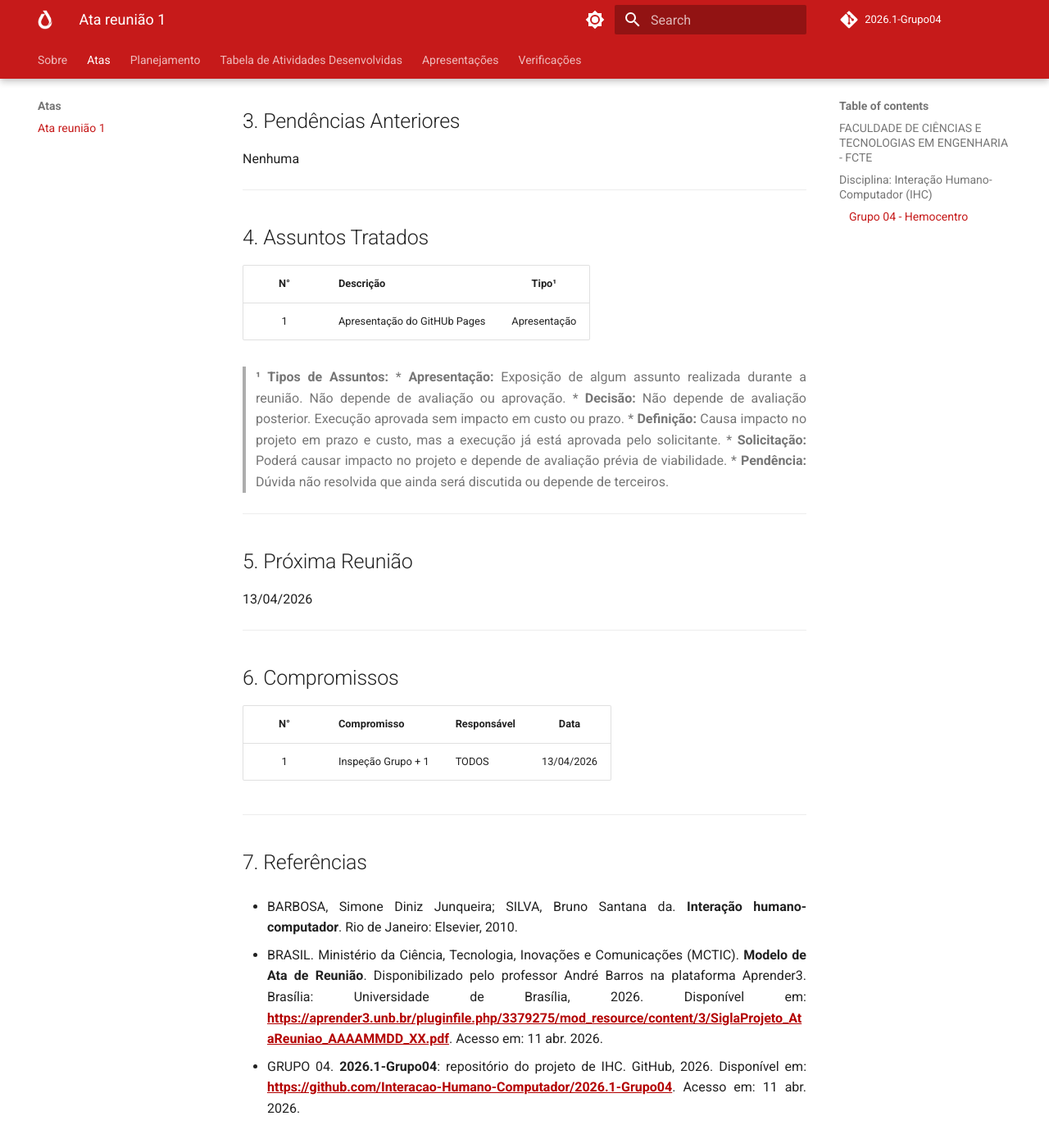
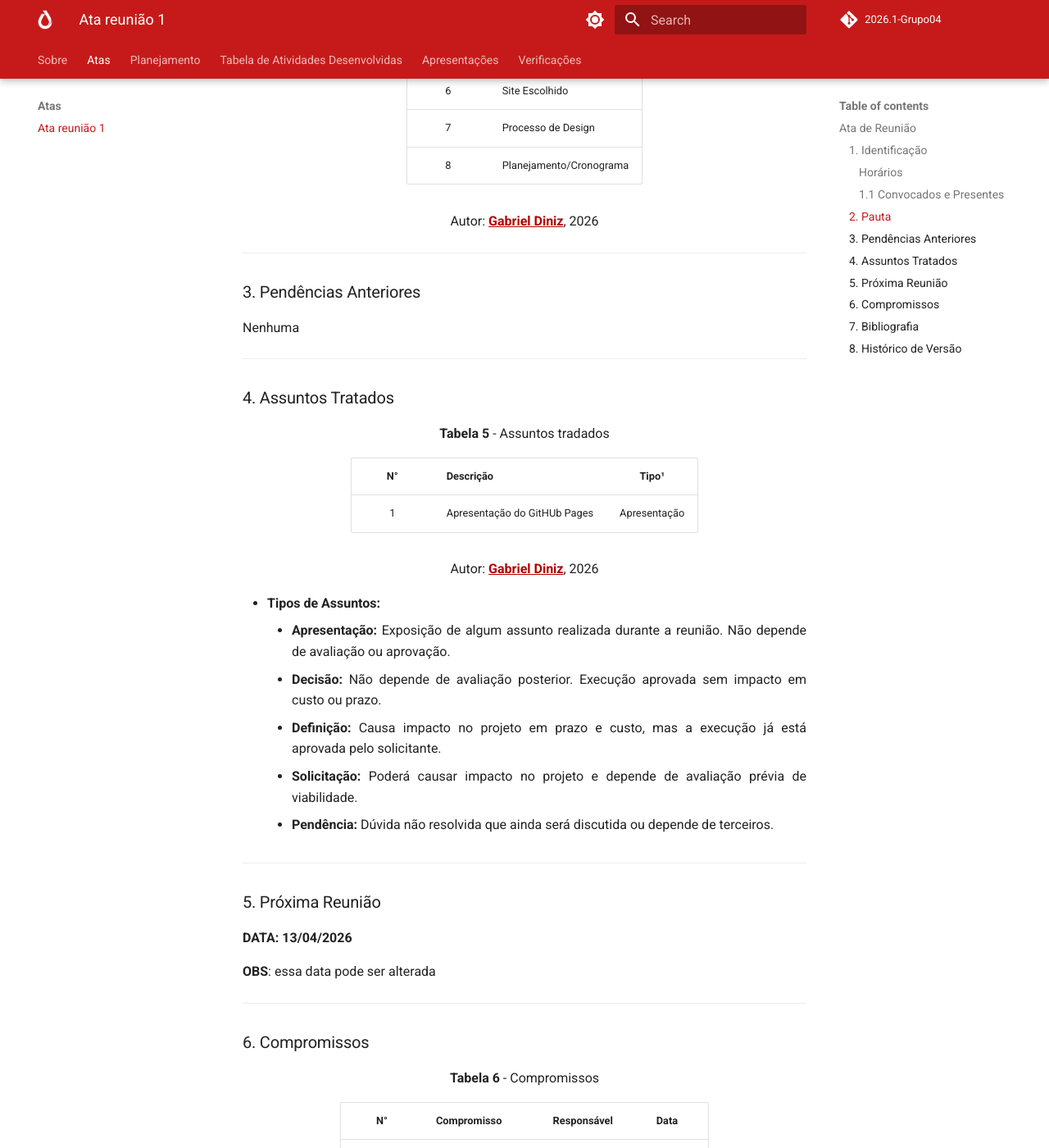
Before and after one commit to Interacao-Humano-Computador/2026.1-Grupo04, an MkDocs documentation site: the page built from docs/atas/ata1.md, in a window 1280 px wide and 1400 px high, scrolled down 1968 px. Shown: the whole window at 82% size. Built offline with MkDocs 1.6.1 and Material for MkDocs 9.7.7, drawn with Linux system fonts in a browser that asks for light colours; comment, search, counter and statistics services are not loaded; some of the changed text lies outside the part shown.

```diff
--- a/docs/atas/ata1.md
+++ b/docs/atas/ata1.md
@@ -1,13 +1,20 @@
-# UNIVERSIDADE DE BRASÍLIA (UnB)
-## FACULDADE DE CIÊNCIAS E TECNOLOGIAS EM ENGENHARIA - FCTE
-## Disciplina: Interação Humano-Computador (IHC)
-### Grupo 04 - Hemocentro
+**UNIVERSIDADE DE BRASÍLIA (UnB)**
+
+**FACULDADE DE CIÊNCIAS E TECNOLOGIAS EM ENGENHARIA - FCTE**
+
+**Disciplina: Interação Humano-Computador (IHC)**
+
+**Grupo 04 - Hemocentro**
 
 ---
 
-# Ata de Reunião
+## Ata de Reunião
 
-## 1. Identificação
+### 1. Identificação
+
+<font size="3"><p class="table-source"><b>Tabela 1</b> - Identificação</p></font>
+
+<div align="center" markdown="1">
 
 | Informações Gerais | Detalhes |
 | :--- | :--- |
@@ -16,12 +23,30 @@
 | **Projeto:** | Sigla do Projeto - Nome do Projeto |
 | **Redator:** | Gabriel Diniz |
 
-### Horários
+</div>
+
+<font size="3"><p class="table-source">Autor: [Gabriel Diniz](https://github.com/GabrielDiniz12), 2026</p></font>
+
+#### Horários
+
+<font size="3"><p class="table-source"><b>Tabela 2</b> - Horário</p></font>
+
+<div align="center" markdown="1">
+
 | Hora de Início | Hora de Término |
 | :--- | :--- |
 | 23:00 | 23:30 |
 
-### 1.1 Convocados e Presentes
+</div>
+
+<font size="3"><p class="table-source">Autor: [Gabriel Diniz](https://github.com/GabrielDiniz12), 2026</p></font>
+
+#### 1.1 Convocados e Presentes
+
+<font size="3"><p class="table-source"><b>Tabela 3</b> - Convocados e Presentes</p></font>
+
+<div align="center" markdown="1">
+
 | Convocados | Presença |
 | :--- | :---: |
 | 1. Breno Lourenço | Presente |
@@ -32,9 +57,18 @@
 | 6. Pedro Henrique | Presente |
 | 7. Pedro Lucas | Presente |
 
+</div>
+
+<font size="3"><p class="table-source">Autor: [Gabriel Diniz](https://github.com/GabrielDiniz12), 2026</p></font>
+
 ---
 
-## 2. Pauta
+### 2. Pauta
+
+
+<font size="3"><p class="table-source"><b>Tabela 4</b> - Pauta</p></font>
+
+<div align="center" markdown="1">
 
 | N° | Descrição |
 | :---: | :--- |
@@ -47,59 +81,80 @@
 | 7 | Processo de Design |
 | 8 | Planejamento/Cronograma |
 
+</div>
+
+<font size="3"><p class="table-source">Autor: [Gabriel Diniz](https://github.com/GabrielDiniz12), 2026</p></font>
+
 ---
 
-## 3. Pendências Anteriores
+### 3. Pendências Anteriores
 
 Nenhuma
 
 ---
 
-## 4. Assuntos Tratados
+### 4. Assuntos Tratados
+
+<font size="3"><p class="table-source"><b>Tabela 5</b> - Assuntos tradados</p></font>
+
+<div align="center" markdown="1">
 
 | N° | Descrição | Tipo¹ |
 | :---: | :--- | :---: |
 | 1 | Apresentação do GitHUb Pages | Apresentação |
 
-> **¹ Tipos de Assuntos:**
-> * **Apresentação:** Exposição de algum assunto realizada durante a reunião. Não depende de avaliação ou aprovação.
-> * **Decisão:** Não depende de avaliação posterior. Execução aprovada sem impacto em custo ou prazo.
-> * **Definição:** Causa impacto no projeto em prazo e custo, mas a execução já está aprovada pelo solicitante.
-> * **Solicitação:** Poderá causar impacto no projeto e depende de avaliação prévia de viabilidade.
-> * **Pendência:** Dúvida não resolvida que ainda será discutida ou depende de terceiros.
+</div>
+
+<font size="3"><p class="table-source">Autor: [Gabriel Diniz](https://github.com/GabrielDiniz12), 2026</p></font>
+
+* **Tipos de Assuntos:**
+    * **Apresentação:** Exposição de algum assunto realizada durante a reunião. Não depende de avaliação ou aprovação.
+    * **Decisão:** Não depende de avaliação posterior. Execução aprovada sem impacto em custo ou prazo.
+    * **Definição:** Causa impacto no projeto em prazo e custo, mas a execução já está aprovada pelo solicitante.
+    * **Solicitação:** Poderá causar impacto no projeto e depende de avaliação prévia de viabilidade.
+    * **Pendência:** Dúvida não resolvida que ainda será discutida ou depende de terceiros.
 
 ---
 
-## 5. Próxima Reunião
-13/04/2026
+### 5. Próxima Reunião
+**DATA: 13/04/2026**
+
+**OBS**: essa data pode ser alterada
 
 ---
 
-## 6. Compromissos
+### 6. Compromissos
+
+
+<font size="3"><p class="table-source"><b>Tabela 6</b> - Compromissos</p></font>
+
+<div align="center" markdown="1">
 
 | N° | Compromisso | Responsável | Data |
 | :---: | :--- | :--- | :---: |
 | 1 | Inspeção Grupo + 1 | TODOS | 13/04/2026 |
 
+</div>
+
+<font size="3"><p class="table-source">Autor: [Gabriel Diniz](https://github.com/GabrielDiniz12), 2026</p></font>
+
 ---
 
-## 7. Referências
+### 7. Bibliografia
 
-* BARBOSA, Simone Diniz Junqueira; SILVA, Bruno Santana da. **Interação humano-computador**. Rio de Janeiro: Elsevier, 2010.
+> BARBOSA, Simone Diniz Junqueira; SILVA, Bruno Santana da. **Interação humano-computador**. Rio de Janeiro: Elsevier, 2010.
 
-* BRASIL. Ministério da Ciência, Tecnologia, Inovações e Comunicações (MCTIC). **Modelo de Ata de Reunião**. Disponibilizado pelo professor André Barros na plataforma Aprender3. Brasília: Universidade de Brasília, 2026. Disponível em: <https://aprender3.unb.br/pluginfile.php/3379275/mod_resource/content/3/SiglaProjeto_AtaReuniao_AAAAMMDD_XX.pdf>. Acesso em: 11 abr. 2026.
+> BRASIL. Ministério da Ciência, Tecnologia, Inovações e Comunicações (MCTIC). **Modelo de Ata de Reunião**. Disponibilizado pelo professor André Barros na plataforma Aprender3. Brasília: Universidade de Brasília, 2026. Disponível em: <https://aprender3.unb.br/pluginfile.php/3379275/mod_resource/content/3/SiglaProjeto_AtaReuniao_AAAAMMDD_XX.pdf>. Acesso em: 11 abr. 2026.
 
-* GRUPO 04. **2026.1-Grupo04**: repositório do projeto de IHC. GitHub, 2026. Disponível em: <https://github.com/Interacao-Humano-Computador/2026.1-Grupo04>. Acesso em: 11 abr. 2026.
+> GRUPO 04. **2026.1-Grupo04**: repositório do projeto de IHC. GitHub, 2026. Disponível em: <https://github.com/Interacao-Humano-Computador/2026.1-Grupo04>. Acesso em: 11 abr. 2026.
 
-* GRUPO 04. **2026.1-Grupo04**: site do projeto. GitHub Pages, 2026. Disponível em: <https://interacao-humano-computador.github.io/2026.1-Grupo04/>. Acesso em: 11 abr. 2026.
+> GRUPO 04. **2026.1-Grupo04**: site do projeto. GitHub Pages, 2026. Disponível em: <https://interacao-humano-computador.github.io/2026.1-Grupo04/>. Acesso em: 11 abr. 2026.
+
 ---
 
-## 8. Histórico de Versão
+### 8. Histórico de Versão
 
 | Versão | Data | Descrição | Autor | Revisor | data da revisão
 | :---: | :---: | :--- | :--- | :--- | :--- |
 | 1.0 | 10/04/2026 | Ata da reunião dia 10/04/2026. | Gabriel Diniz | Pedro Henrique | 11/04/2026 |
 | 1.1 | 11/04/2026 | Atualização de horários da ata. | Gabriel Diniz | Pedro Henrique | 11/04/2026 |
-
----
-**Arquivo:** Hemocentro_AtaReuniao_20260410_01.md
```
Also changed, not shown: docs/apresentacoes/entrega1.md (+18 -0 lines), docs/planejamento/sitesAvaliados.md (+8 -9 lines), docs/tabelaAtividades.md (deleted, +0 -17 lines), docs/verificacoes/entrega1/avaliacao.md (+1 -1 lines).
